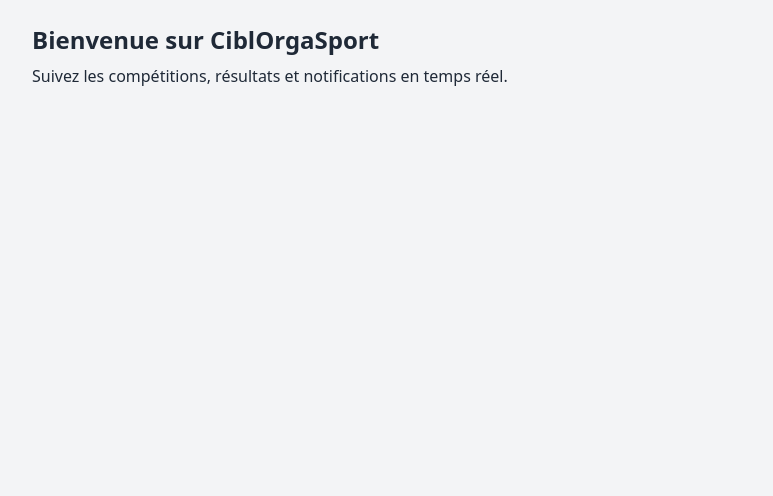
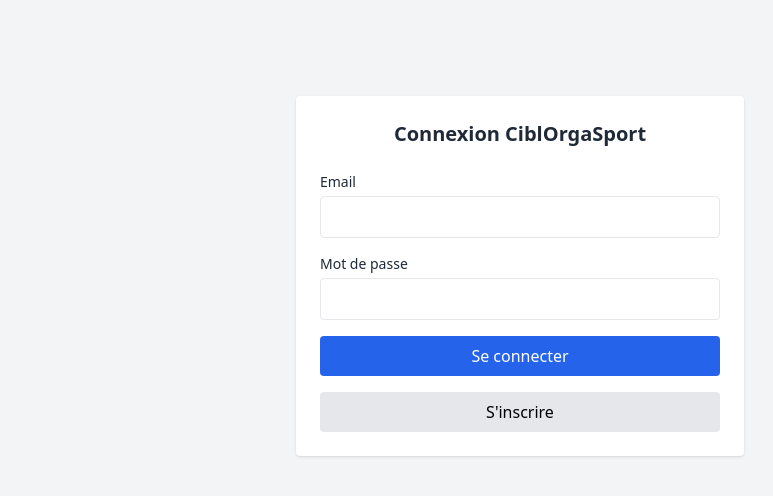
Before and after one commit to meryemElkouraichi/glop-frontend, a React (Vite) app in the folder ciblorqasport-frontend/: page / in a window 1280 px wide. Shown: the top 496 px of the page, without its empty margins (120-893 px from the left). Built offline with nearby package versions, Linux system fonts and the light colour scheme.

Commit message:
gestion des routes login et home

```diff
--- a/ciblorqasport-frontend/src/context/AuthContext.jsx
+++ b/ciblorqasport-frontend/src/context/AuthContext.jsx
@@ -1,14 +1,22 @@
 import { createContext, useContext, useEffect, useState } from "react";
+import { useNavigate } from "react-router-dom";
 import { apiFetch } from "../api/apiClient";
 
 export const AuthContext = createContext();
 
 export function AuthProvider({ children }) {
   const [user, setUser] = useState(null);
+  const navigate = useNavigate();
 
   useEffect(() => {
     const stored = localStorage.getItem("user");
-    if (stored) setUser(JSON.parse(stored));
+    if (stored) {
+      try {
+        setUser(JSON.parse(stored));
+      } catch {
+        localStorage.removeItem("user");
+      }
+    }
   }, []);
 
   const login = async (email, password) => {
@@ -17,16 +25,16 @@ export function AuthProvider({ children }) {
       data: { email, password },
     });
 
-    const userData = res.data;
-    setUser(userData);
-    localStorage.setItem("user", JSON.stringify(userData));
-
-    return userData;
+    const loggedUser = res.data;
+    setUser(loggedUser);
+    localStorage.setItem("user", JSON.stringify(loggedUser));
+    return loggedUser;
   };
 
   const logout = () => {
     setUser(null);
     localStorage.removeItem("user");
+    navigate("/login", { replace: true }); // 🔹 redirection vers login
   };
 
   return (
--- a/ciblorqasport-frontend/src/layout/MainLayout.jsx
+++ b/ciblorqasport-frontend/src/layout/MainLayout.jsx
@@ -1,7 +1,6 @@
 // src/layout/MainLayout.jsx
 import React from "react";
 import { Routes, Route, Navigate } from "react-router-dom";
-
 import { useAuth } from "../context/AuthContext";
 
 import Header from "../components/Header";
@@ -26,17 +25,29 @@ import VolunteerSchedule from "../pages/roles/VolunteerSchedule";
 import AdminPanel from "../pages/roles/AdminPanel";
 
 export default function MainLayout() {
-  const { user } = useAuth(); // Pour savoir si l'utilisateur est connecté
+  const { user } = useAuth();
 
   return (
     <div className="min-h-screen flex flex-col bg-gray-100">
-      {/* Header visible seulement si connecté */}
-      {user && <Header />}
+      <Header />
 
       <main className="flex-1 max-w-5xl mx-auto w-full">
         <Routes>
+          {/* Route par défaut / */}
+          <Route
+            path="/"
+            element={
+              user ? (
+                // Si l'utilisateur est connecté, redirige vers /home
+                <Navigate to="/home" replace />
+              ) : (
+                <Login />
+              )
+            }
+          />
+
           {/* Public */}
-          <Route path="/" element={<Home />} />
+          <Route path="/home" element={<Home />} />
           <Route path="/login" element={<Login />} />
           <Route path="/register" element={<Register />} />
           <Route path="/events" element={<Events />} />
@@ -44,20 +55,19 @@ export default function MainLayout() {
           <Route path="/map" element={<MapView />} />
           <Route path="/security" element={<SecurityAlerts />} />
 
-          {/* Routes protégées - Notifications et Profil */}
+          {/* Notifications + profil (tous les rôles) */}
           <Route
             path="/notifications"
             element={
-              <ProtectedRoute allowedRoles={["spectator", "athlete", "commissaire", "volunteer", "admin"]}>
+              <ProtectedRoute allowedRoles={["spectator","athlete","commissaire","volunteer","admin"]}>
                 <Notifications />
               </ProtectedRoute>
             }
           />
-
           <Route
             path="/profile"
             element={
-              <ProtectedRoute allowedRoles={["spectator", "athlete", "commissaire", "volunteer", "admin"]}>
+              <ProtectedRoute allowedRoles={["spectator","athlete","commissaire","volunteer","admin"]}>
                 <Profile />
               </ProtectedRoute>
             }
@@ -82,7 +92,6 @@ export default function MainLayout() {
               </ProtectedRoute>
             }
           />
-
           <Route
             path="/athlete"
             element={
@@ -91,7 +100,6 @@ export default function MainLayout() {
               </ProtectedRoute>
             }
           />
-
           <Route
             path="/commissaire"
             element={
@@ -100,7 +108,6 @@ export default function MainLayout() {
               </ProtectedRoute>
             }
           />
-
           <Route
             path="/volunteer"
             element={
@@ -109,7 +116,6 @@ export default function MainLayout() {
               </ProtectedRoute>
             }
           />
-
           <Route
             path="/admin"
             element={
--- a/ciblorqasport-frontend/src/pages/Home.jsx
+++ b/ciblorqasport-frontend/src/pages/Home.jsx
@@ -1,8 +1,23 @@
+import { useAuth } from "../context/AuthContext";
+import { Navigate } from "react-router-dom";
+
 export default function Home() {
-  return (
-    <div className="p-6">
-      <h2 className="text-2xl font-semibold">Bienvenue sur CiblOrgaSport</h2>
-      <p className="mt-2">Suivez les compétitions, résultats et notifications en temps réel.</p>
-    </div>
-  );
+  const { user } = useAuth();
+
+  if (!user) return <Navigate to="/login" replace />;
+
+  switch (user.roles[0]) {
+    case "ROLE_USER": // Spectateur
+      return <Navigate to="/spectator" replace />;
+    case "ROLE_ATHLETE":
+      return <Navigate to="/athlete" replace />;
+    case "ROLE_COMMISSAIRE":
+      return <Navigate to="/commissaire" replace />;
+    case "ROLE_VOLUNTEER":
+      return <Navigate to="/volunteer" replace />;
+    case "ROLE_ADMIN":
+      return <Navigate to="/admin" replace />;
+    default:
+      return <div>Bienvenue sur CiblOrgaSport !</div>;
+  }
 }
--- a/ciblorqasport-frontend/src/pages/Login.jsx
+++ b/ciblorqasport-frontend/src/pages/Login.jsx
@@ -1,6 +1,5 @@
-// src/pages/Login.jsx
 import { useState } from "react";
-import { useNavigate, Link } from "react-router-dom"; // <-- ajoute Link
+import { useNavigate } from "react-router-dom";
 import { useAuth } from "../context/AuthContext";
 
 export default function Login() {
@@ -16,79 +15,59 @@ export default function Login() {
     setError("");
 
     try {
-      const user = await login(email, password);
-
-      const role = user.roles[0];
-
-      switch (role) {
-        case "ADMIN":
-          navigate("/admin");
-          break;
-        case "ATHLETE":
-          navigate("/athlete");
-          break;
-        case "COMMISSAIRE":
-          navigate("/commissaire");
-          break;
-        case "VOLUNTEER":
-          navigate("/volunteer");
-          break;
-        default:
-          navigate("/spectator");
-      }
-    } catch (err) {
+      await login(email, password);
+      navigate("/home"); // tous les utilisateurs vont sur /home
+    } catch {
       setError("Email ou mot de passe incorrect");
     }
   };
 
   return (
     <div className="max-w-md mx-auto mt-24 bg-white p-6 rounded shadow">
-      <h1 className="text-xl font-bold text-center mb-6">Connexion CiblOrgaSport</h1>
+      <h1 className="text-xl font-bold text-center mb-6">
+        Connexion CiblOrgaSport
+      </h1>
 
       <form onSubmit={handleLogin} className="space-y-4">
-        {/* Email */}
         <div>
-          <label className="block text-sm font-medium mb-1">Email</label>
+          <label className="block text-sm font-medium">Email</label>
           <input
             type="email"
-            className="w-full border px-3 py-2 rounded focus:outline-none focus:ring-2 focus:ring-blue-500"
+            className="mt-1 block w-full border rounded p-2"
             value={email}
             onChange={(e) => setEmail(e.target.value)}
             required
           />
         </div>
 
-        {/* Mot de passe */}
         <div>
-          <label className="block text-sm font-medium mb-1">Mot de passe</label>
+          <label className="block text-sm font-medium">Mot de passe</label>
           <input
             type="password"
-            className="w-full border px-3 py-2 rounded focus:outline-none focus:ring-2 focus:ring-blue-500"
+            className="mt-1 block w-full border rounded p-2"
             value={password}
             onChange={(e) => setPassword(e.target.value)}
             required
           />
         </div>
 
-        {/* Message d'erreur */}
-        {error && <p className="text-red-600 text-sm text-center">{error}</p>}
+        {error && <p className="text-red-600">{error}</p>}
 
-        {/* Bouton de connexion */}
         <button
           type="submit"
-          className="w-full bg-blue-600 text-white py-2 rounded hover:bg-blue-700 transition"
+          className="w-full bg-blue-600 text-white py-2 rounded mt-2"
         >
           Se connecter
         </button>
+
+        <button
+          type="button"
+          className="w-full bg-gray-200 text-black py-2 rounded mt-2"
+          onClick={() => navigate("/register")}
+        >
+          S'inscrire
+        </button>
       </form>
-
-      {/* Lien vers inscription */}
-      <p className="text-center text-sm mt-4">
-        Pas encore de compte ?{" "}
-        <Link to="/register" className="text-blue-600 underline">
-          Inscrivez-vous
-        </Link>
-      </p>
     </div>
   );
 }
--- a/ciblorqasport-frontend/src/pages/SecurityAlerts.jsx
+++ b/ciblorqasport-frontend/src/pages/SecurityAlerts.jsx
@@ -1,4 +1,5 @@
 import { useState } from "react";
+import { useAuth } from "../context/AuthContext";
 
 export default function SecurityAlerts() {
   const [alerts] = useState([
```
